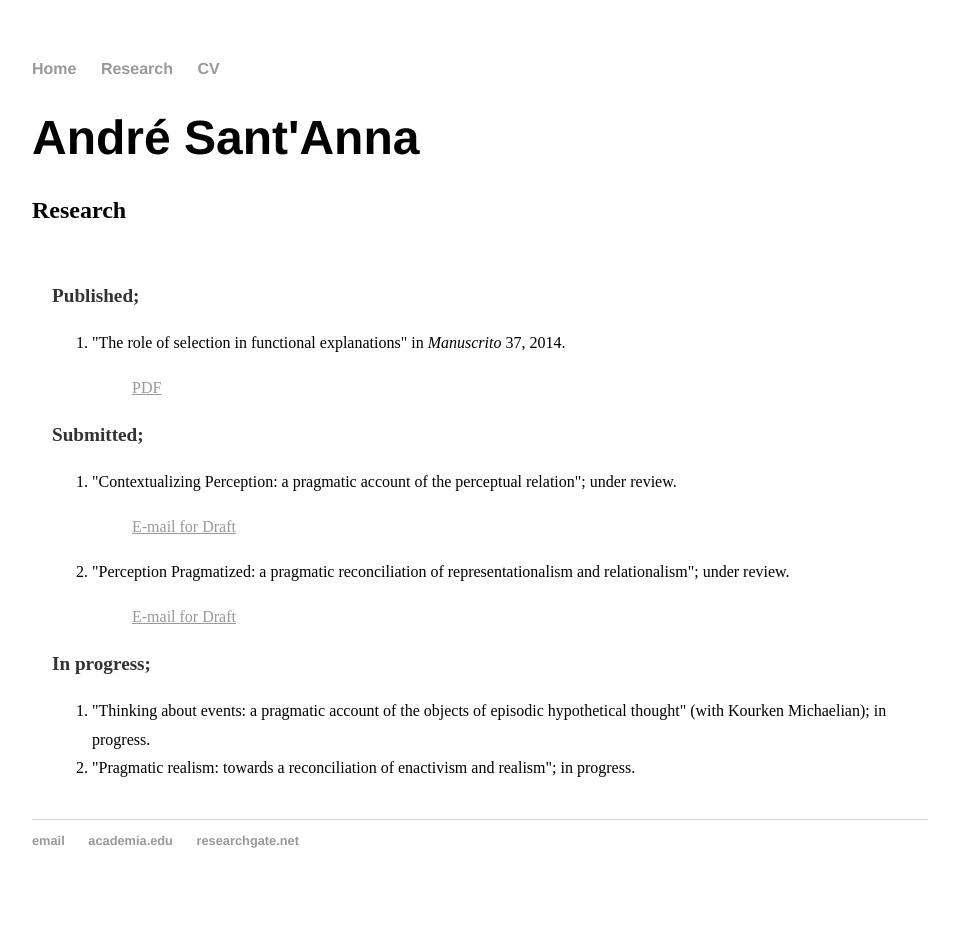
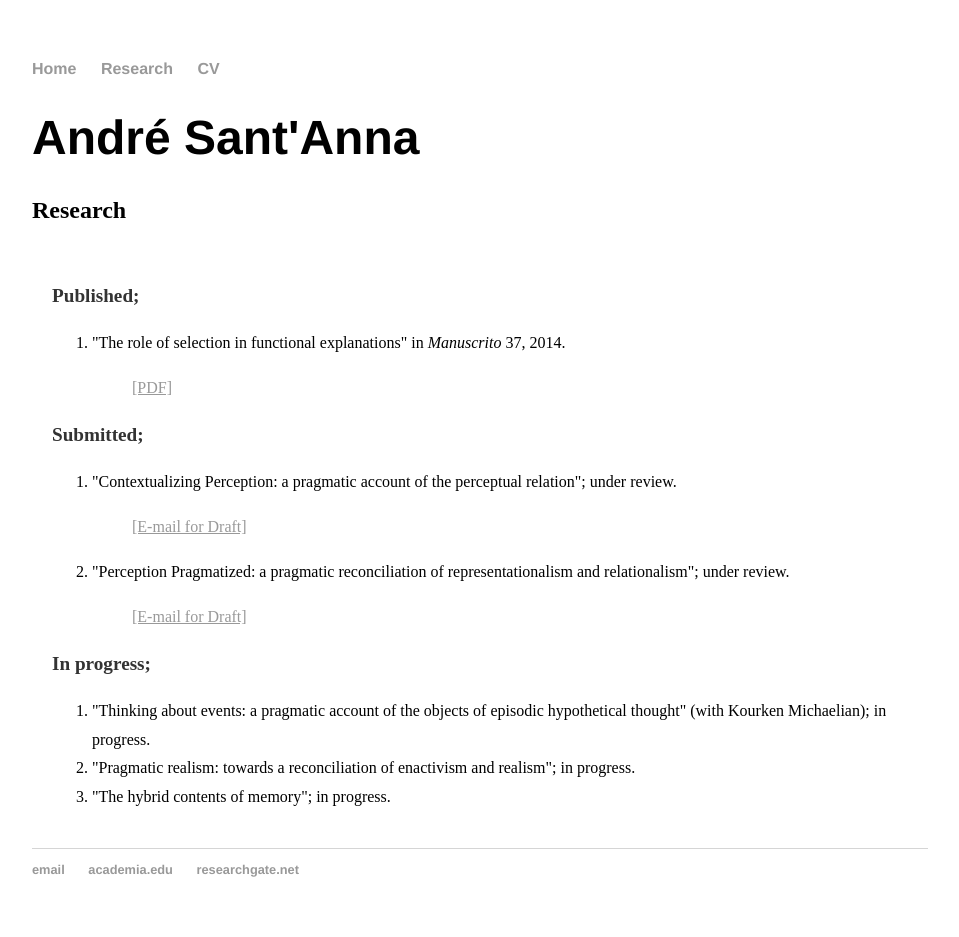
Before and after one commit to andresantanna/andresantanna.github.io, a Jekyll site: the page built from research.html, in a window 1280 px wide. Shown: the whole page, without its empty margins (160-1119 px from the left). Built offline with Jekyll 4.4.1, drawn with Linux system fonts in a browser that asks for light colours; before the commit the page ends 908 px from its top, so only the background shows below that.

Commit message:
Update research.html

```diff
--- a/research.html
+++ b/research.html
@@ -12,7 +12,7 @@ title: André Sant'Anna - Research
 <ol type="1">
 	<li>"The role of selection in functional explanations" in <i>Manuscrito</i> 37, 2014.</li>
 	<dl>
-		<dd><a href="http://www.scielo.br/pdf/man/v37n2/0100-6045-man-2014005000001.pdf"><u>PDF</u></a></dd>
+		<dd><a href="http://www.scielo.br/pdf/man/v37n2/0100-6045-man-2014005000001.pdf"><u>[PDF]</u></a></dd>
 	</dl>
 </ol>
 
@@ -21,11 +21,11 @@ title: André Sant'Anna - Research
 	<ol type="1">
 	<li>"Contextualizing Perception: a pragmatic account of the perceptual relation"; under review.</li>
 	<dl>
-		<dd><a href="mailto:rosolemandre@gmail.com"><u>E-mail for Draft</u></a></dd>
+		<dd><a href="mailto:rosolemandre@gmail.com"><u>[E-mail for Draft]</u></a></dd>
 	</dl>
 	<li>"Perception Pragmatized: a pragmatic reconciliation of representationalism and relationalism"; under review.</li>
 		<dl>
-		<dd><a href="mailto:rosolemandre@gmail.com"><u>E-mail for Draft</u></a></dd>
+		<dd><a href="mailto:rosolemandre@gmail.com"><u>[E-mail for Draft]</u></a></dd>
 	</dl>
 </ol>
 
@@ -34,6 +34,7 @@ title: André Sant'Anna - Research
 <ol type="1">
 <li>"Thinking about events: a pragmatic account of the objects of episodic hypothetical thought" (with Kourken Michaelian); in progress.</li>
 <li>"Pragmatic realism: towards a reconciliation of enactivism and realism"; in progress.</li>
+<li>"The hybrid contents of memory"; in progress.</li>
 </ol>
 	</div>
 </div><!-- /.blurb -->
```
